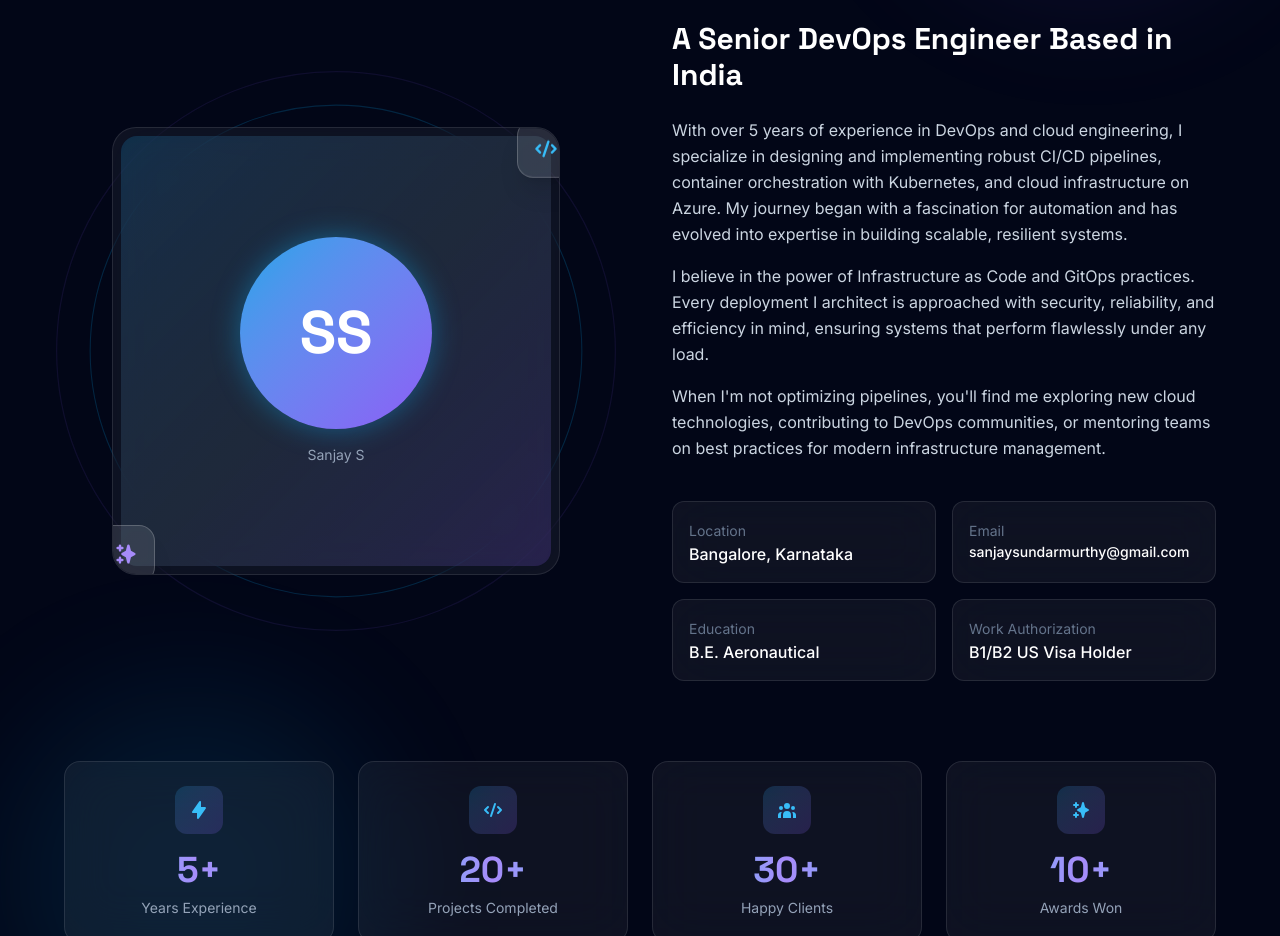
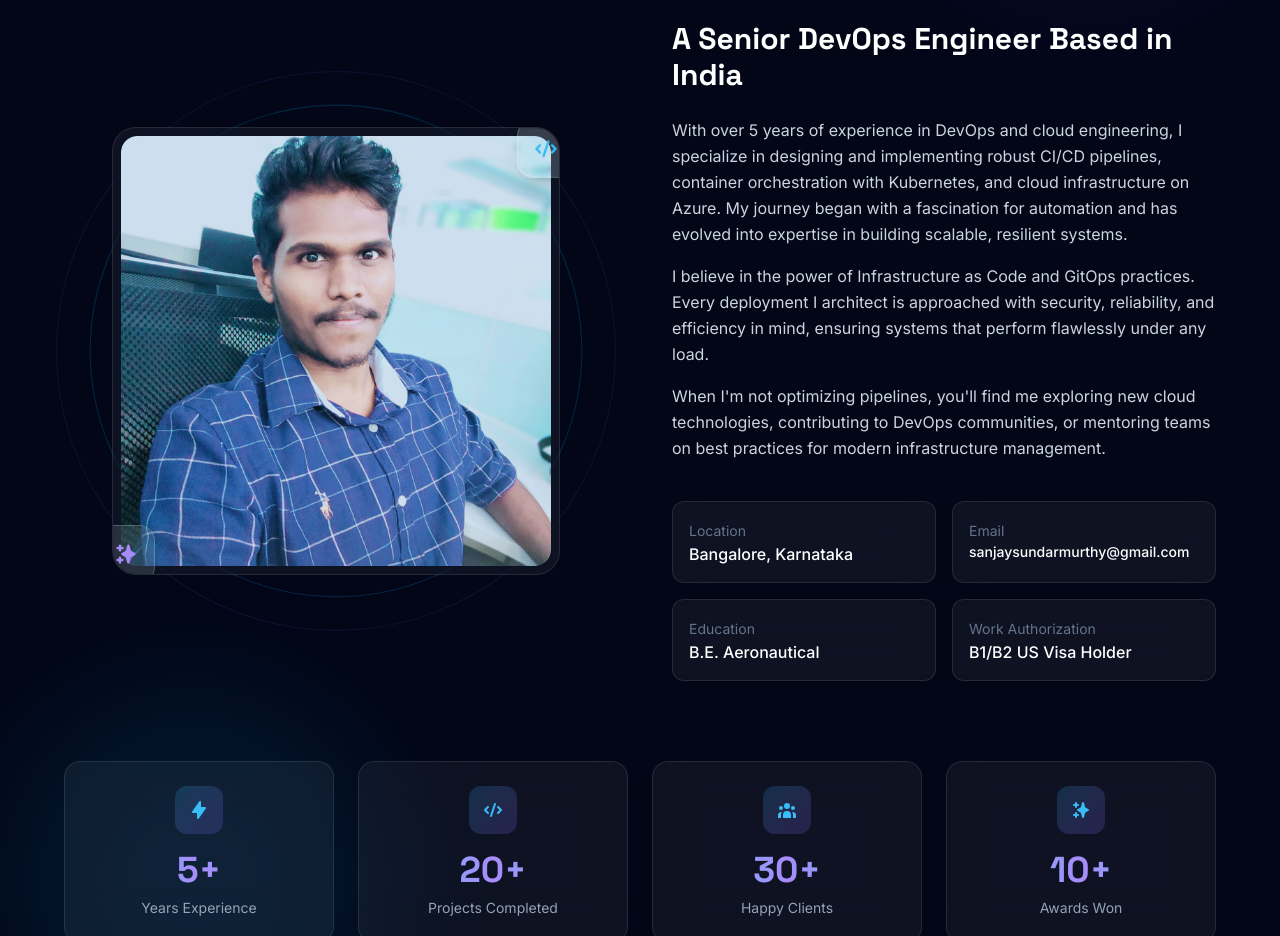
Before and after one commit to SanjaySundarMurthy/Sanjay-portfolio, a React (Vite) app: page / in a window 1280 px wide. Shown: the part 1220-2156 px from the top of the page. Built offline with nearby package versions, Linux system fonts and the light colour scheme.

Commit message:
feat: add profile photo to About section
- Created dedicated src/assets/profile/ folder for profile image
- Replaced SS placeholder with actual profile.jpeg
- Added lazy loading and proper alt text for SEO

```diff
--- a/src/components/About.jsx
+++ b/src/components/About.jsx
@@ -1,6 +1,7 @@
 import { motion } from 'framer-motion';
 import { useInView } from 'react-intersection-observer';
 import { HiCode, HiLightningBolt, HiSparkles, HiUserGroup } from 'react-icons/hi';
+import profileImg from '../assets/profile/profile.jpeg';
 
 const About = ({ setCursorVariant }) => {
   const [ref, inView] = useInView({
@@ -80,14 +81,13 @@ const About = ({ setCursorVariant }) => {
                 whileHover={{ scale: 1.02 }}
                 transition={{ type: 'spring', stiffness: 300 }}
               >
-                <div className="w-full h-full rounded-2xl bg-gradient-to-br from-primary-500/20 via-dark-800 to-accent-500/20 flex items-center justify-center">
-                  {/* Placeholder for actual image */}
-                  <div className="text-center">
-                    <div className="w-48 h-48 mx-auto mb-4 rounded-full bg-gradient-to-br from-primary-500 to-accent-500 flex items-center justify-center text-6xl font-bold text-white animate-pulse-glow">
-                      <span style={{ fontFamily: 'Space Grotesk' }}>SS</span>
-                    </div>
-                    <p className="text-dark-400 text-sm">Sanjay S</p>
-                  </div>
+                <div className="w-full h-full rounded-2xl bg-gradient-to-br from-primary-500/20 via-dark-800 to-accent-500/20 flex items-center justify-center overflow-hidden">
+                  <img
+                    src={profileImg}
+                    alt="Sanjay S - Senior DevOps Engineer"
+                    className="w-full h-full object-cover rounded-2xl"
+                    loading="lazy"
+                  />
                 </div>
 
                 {/* Floating elements */}
```
Also changed, not shown: src/assets/profile/profile.jpeg (added).
